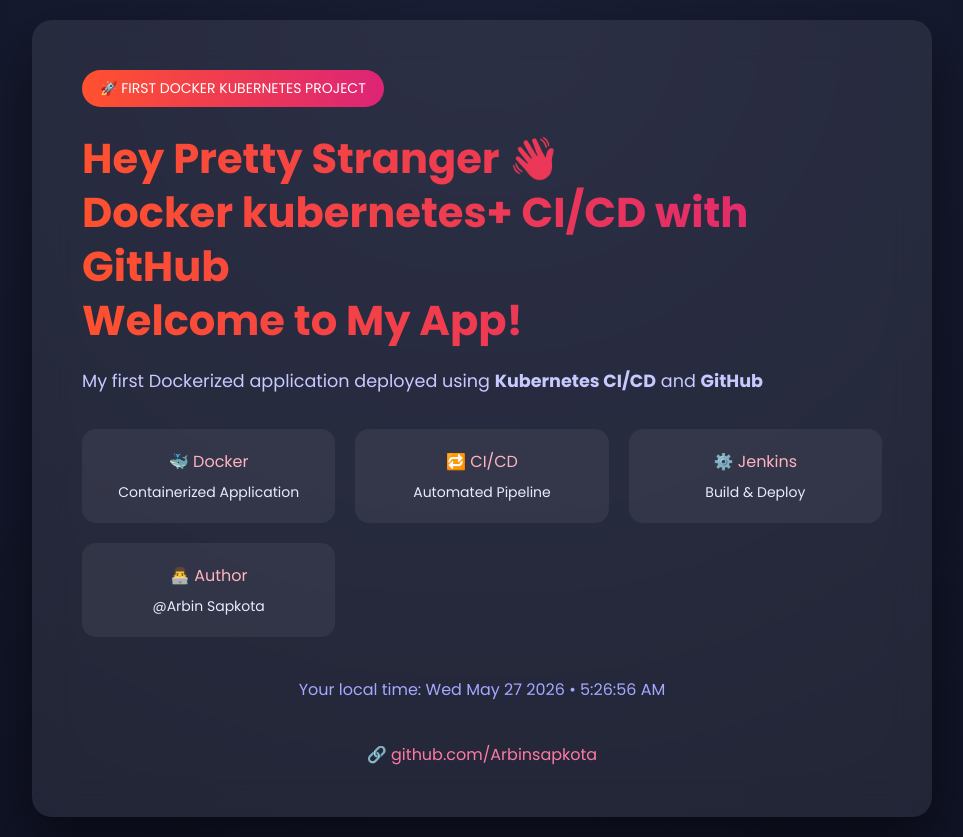
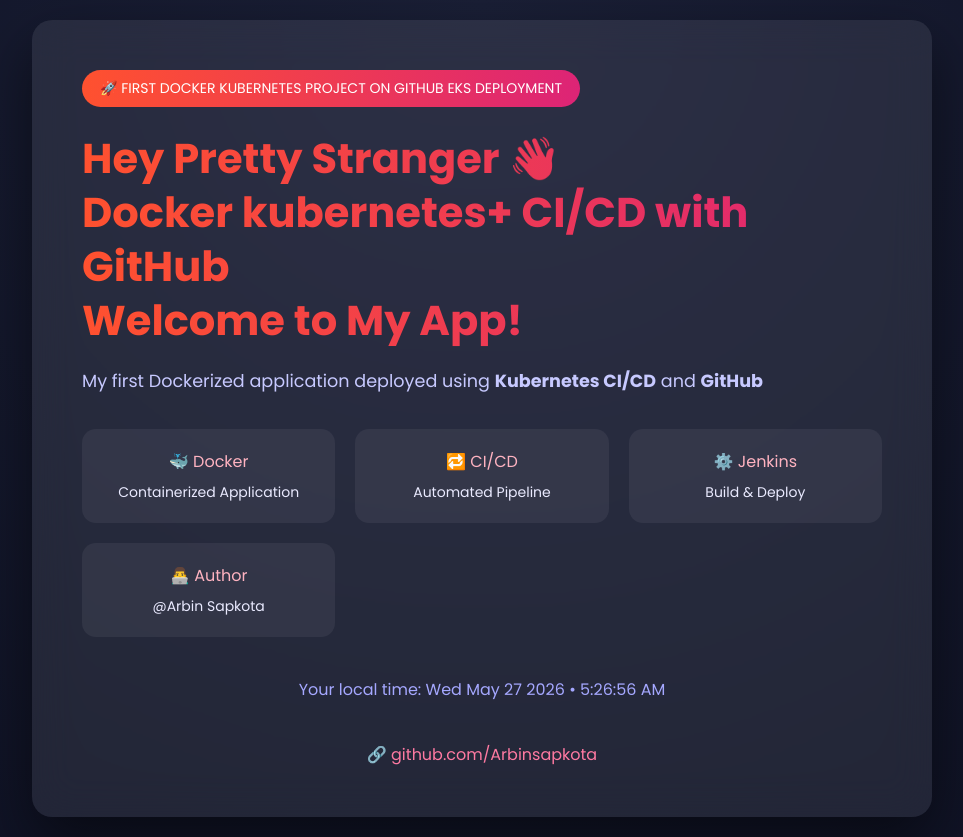
Before and after one commit to Arbinsapkota/kube-devops-app, a plain HTML site: page index.html in a window 1280 px wide. Shown: the whole page, without its empty margins (158-1121 px from the left). Drawn offline with Linux system fonts and the light colour scheme.

Commit message:
chnges on the index

```diff
--- a/index.html
+++ b/index.html
@@ -12,7 +12,7 @@
 
 <body>
   <div class="card">
-    <div class="badge">🚀 FIRST DOCKER KUBERNETES PROJECT</div>
+    <div class="badge">🚀 FIRST DOCKER KUBERNETES PROJECT ON GITHUB EKS DEPLOYMENT</div>
 
     <h1>
       Hey Pretty Stranger 👋 <br />
```
Also changed, not shown: 1 other file.
